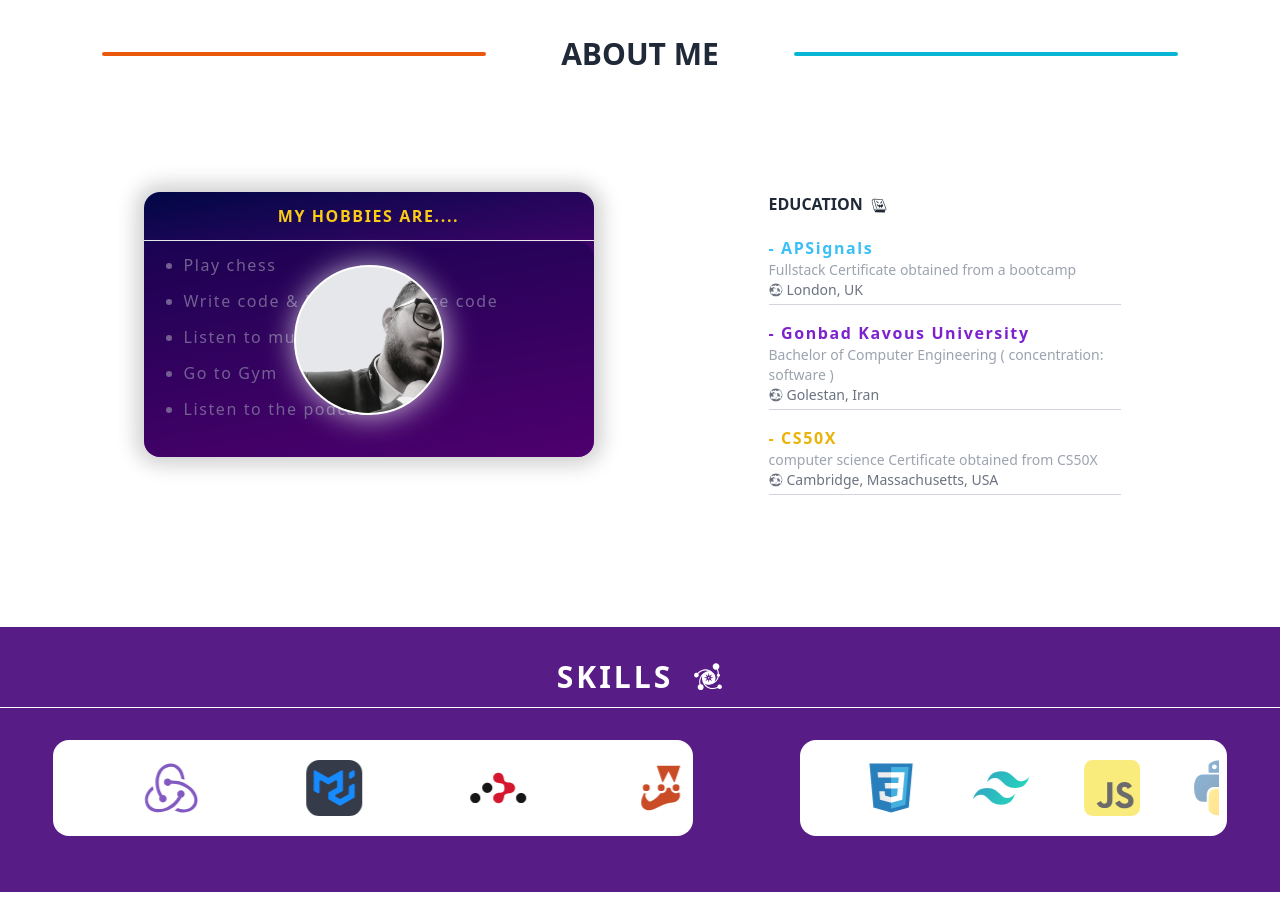
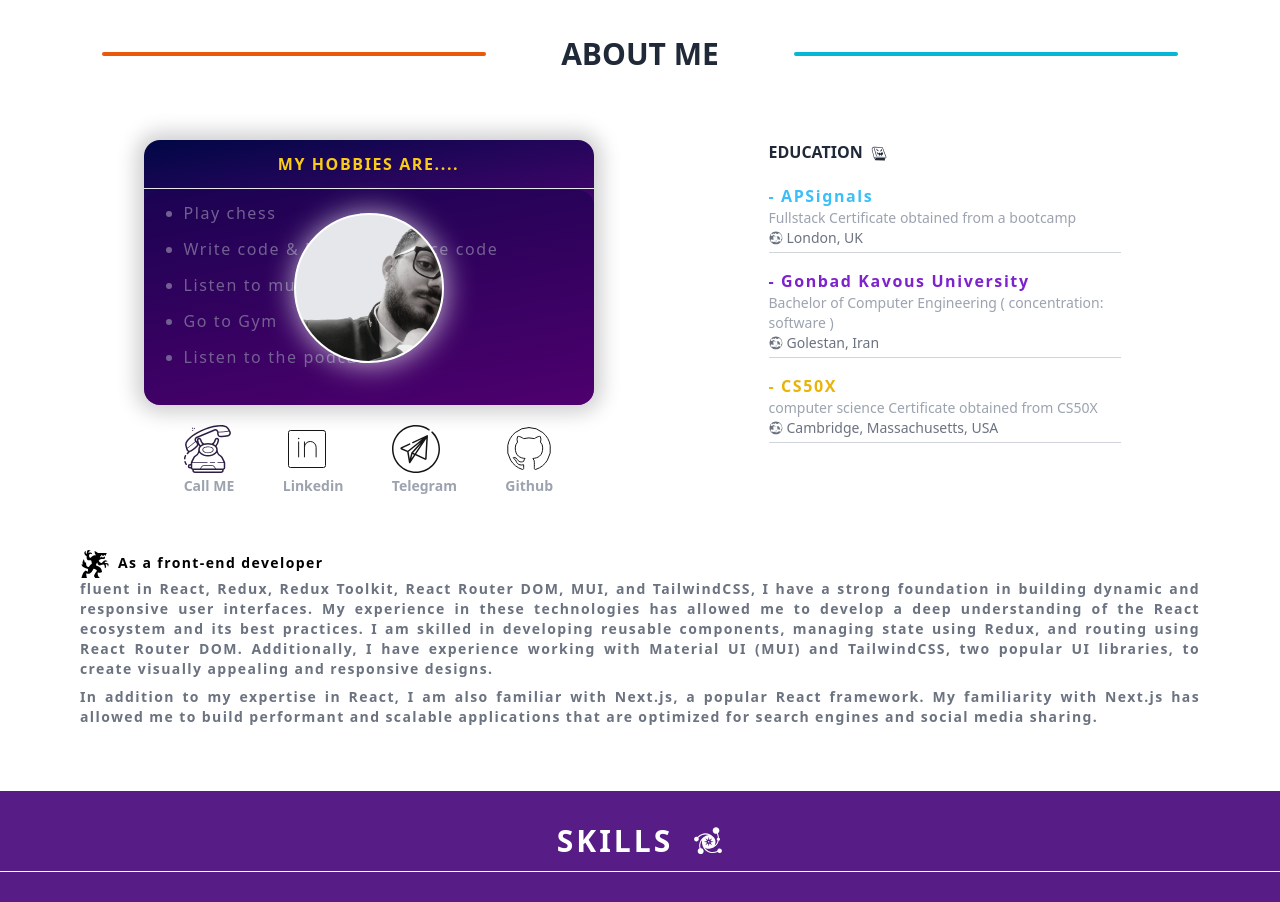
Before and after one commit to Mahdi-Falahati/personalWebsite, a React (Vite) app: page / in a window 1280 px wide. Shown: the part 780-1682 px from the top of the page. Built offline with nearby package versions, Linux system fonts and the light colour scheme.

Commit message:
add summary about me and social media

```diff
--- a/src/Components/AboutMe.jsx
+++ b/src/Components/AboutMe.jsx
@@ -1,7 +1,12 @@
 import CardAnim from "./CardAnimation/CardAnim";
-import { GiEvilBook, GiWorld } from "react-icons/gi";
+import { GiEvilBook, GiWorld, GiWerewolf } from "react-icons/gi";
+import call from "../Assets/Icons/call.svg";
+import telegram from "../Assets/Icons/telegram.svg";
+import github from "../Assets/Icons/github.svg";
+import linkedin from "../Assets/Icons/linkedin.svg";
 
 import RC from "../Assets/RC0.png";
+import SocialMedia from "./SocialMedia/SocialMedia";
 
 export default function AboutMe() {
   return (
@@ -13,12 +18,12 @@ export default function AboutMe() {
         </h1>
         <p className="bg-cyan-500 rounded w-5/6 sm:w-1/3 h-1 "></p>
       </div>
-      <section className="my-20 h-full flex flex-wrap justify-around align-center">
+      <section className="mt-12 h-full flex flex-wrap justify-around align-center">
         <div
           data-aos="fade-right"
           data-aos-offset="300"
           data-aos-easing="ease-in-sine"
-          className="my-10"
+          className="mb-5 md:my-5"
         >
           <CardAnim
             title="My hobbies are...."
@@ -29,12 +34,22 @@ export default function AboutMe() {
               src: RC,
             }}
           />
+          <div className="md:px-4 px-1 w-full my-5 flex flex-wrap justify-around">
+            {SocialMedias?.map((item, id) => (
+              <SocialMedia
+                link={item.link}
+                icon={item.icon}
+                key={id}
+                title={item.title}
+              />
+            ))}
+          </div>
         </div>
         <section
           data-aos="fade-down"
           data-aos-easing="linear"
           data-aos-duration="1500"
-          className="sm:px-4 px-1 w-full sm:w-96 my-10"
+          className="sm:px-4 px-1 w-full sm:w-96 my-5"
         >
           <h1 className="font-bold text-left mb-4">
             EDUCATION
@@ -63,6 +78,32 @@ export default function AboutMe() {
             })}
           </section>
         </section>
+      </section>
+      <section
+        className="mb-16 mt-3 flex flex-wrap justify-between"
+        data-aos="zoom-in-down"
+      >
+        <div className="md:px-4 px-1 w-full tracking-widest text-sm font-bold text-gray-500 text-left md:text-justify">
+          <GiWerewolf className="mr-2 inline text-3xl text-black" />
+          <spn className="text-sm text-black">As a front-end developer</spn>
+          <p className="mb-2">
+            fluent in React, Redux, Redux Toolkit, React Router DOM, MUI, and
+            TailwindCSS, I have a strong foundation in building dynamic and
+            responsive user interfaces. My experience in these technologies has
+            allowed me to develop a deep understanding of the React ecosystem
+            and its best practices. I am skilled in developing reusable
+            components, managing state using Redux, and routing using React
+            Router DOM. Additionally, I have experience working with Material UI
+            (MUI) and TailwindCSS, two popular UI libraries, to create visually
+            appealing and responsive designs.
+          </p>
+          <p>
+            In addition to my expertise in React, I am also familiar with
+            Next.js, a popular React framework. My familiarity with Next.js has
+            allowed me to build performant and scalable applications that are
+            optimized for search engines and social media sharing.
+          </p>
+        </div>
       </section>
     </section>
   );
@@ -96,3 +137,18 @@ const educations = [
     location: "Cambridge, Massachusetts, USA",
   },
 ];
+
+const SocialMedias = [
+  { link: "tel:+989021571617", icon: call, title: "Call ME" },
+  {
+    link: "https://www.linkedin.com/in/falahati-mahdi/",
+    icon: linkedin,
+    title: "Linkedin",
+  },
+  {
+    link: "https://telegram.me/Mahdi_Falahatii",
+    icon: telegram,
+    title: "Telegram",
+  },
+  { link: "https://github.com/Mahdi-Falahati", icon: github, title: "Github" },
+];
```
